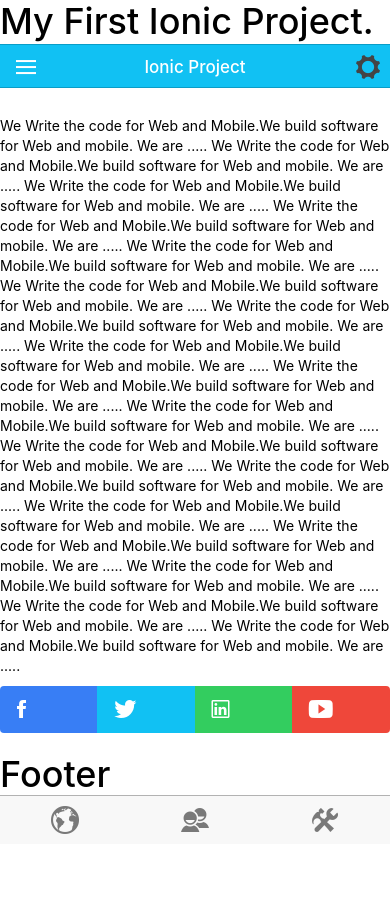
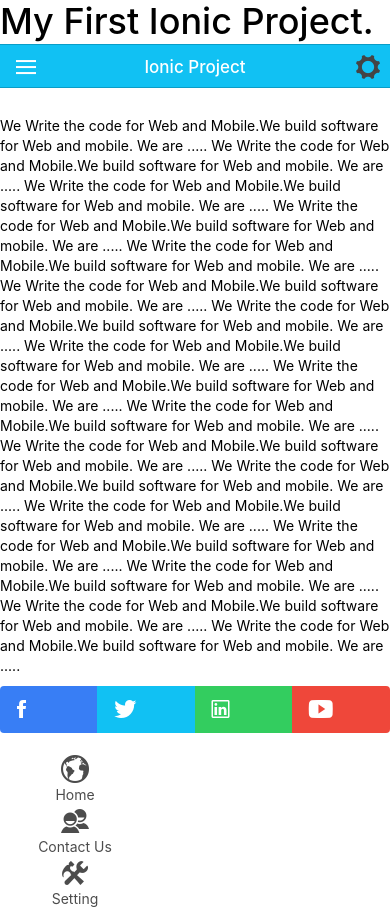
Before and after one commit to amritdeep/Leaning-Ionic, a website: page www/index.html in a window 390 px wide. Before the commit the page ends 844 px from the top, so only its background shows below. Drawn offline with Linux system fonts and the light colour scheme; some packages are replaced by stand-ins of ours; files that its build step writes are made by us from their sources; files whose address does not match are found by name.

Commit message:
Play with icon tabs

```diff
--- a/www/index.html
+++ b/www/index.html
@@ -63,19 +63,31 @@
           <button class="icon-left ion-social-youtube button button-assertive"></button>
         </div>
 
-        <div class="tabs">
-          <a class="tab-item"><i class="icon icon-left ion-earth"></i> Home</a>
-          <a class="tab-item"><i class="icon ion-android-contacts"></i> Contact Us</a>
-          <a class="tab-item"><i class="icon ion-settings"></i> Setting</a>
+<!--         <div class="tabs-striped tabs-background-calm tabs-color-light tabs-buttton">
+          <div class="tabs tabs-positive tabs-icon-top">
+            <a class="tab-item"><i class="icon icon-left ion-earth"></i> Home</a>
+            <a class="tab-item"><i class="icon icon-left ion-android-contacts"></i> Contact Us</a>
+            <a class="tab-item"><i class="icon icon-left ion-settings"></i> Setting</a>
+          </div>
         </div>
-
-
-
+ -->
       </ion-content>
 
-      <ion-footer-bar class="bar-positive">
+      <ion-tabs class="tabs-calm tabs-icon-top">
+        <a class="tab-item"><i class="icon icon-left ion-earth"></i> Home</a>
+        <a class="tab-item"><i class="icon icon-left ion-android-contacts"></i> Contact Us</a>
+        <a class="tab-item"><i class="icon icon-left ion-settings"></i> Setting</a>
+      </ion-tabs>
+
+<!--       <ion-tabs class="tabs-icon-top">
+        <ioc-tab icon="ion-earth"></ioc-tab>
+        <ioc-tab icon="ion-android-contacts"></ioc-tab>
+        <ioc-tab icon="ion-settings"></ioc-tab>
+      </ion-tabs>
+ -->
+<!--       <ion-footer-bar class="bar-positive">
         <h1 class="title">Footer</h1>
-      </ion-footer-bar>
+      </ion-footer-bar>    -->
 
 
     </ion-pane>
```
